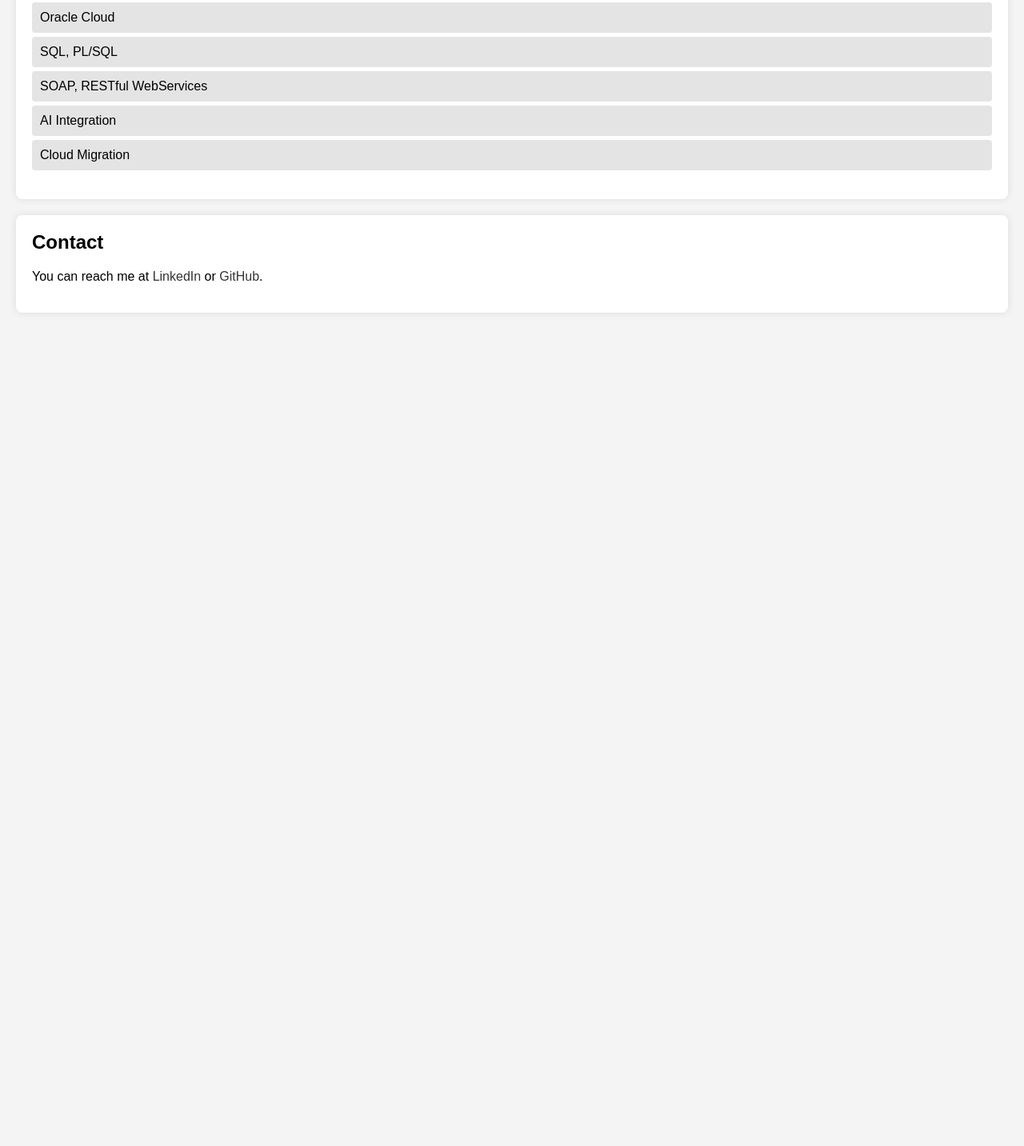
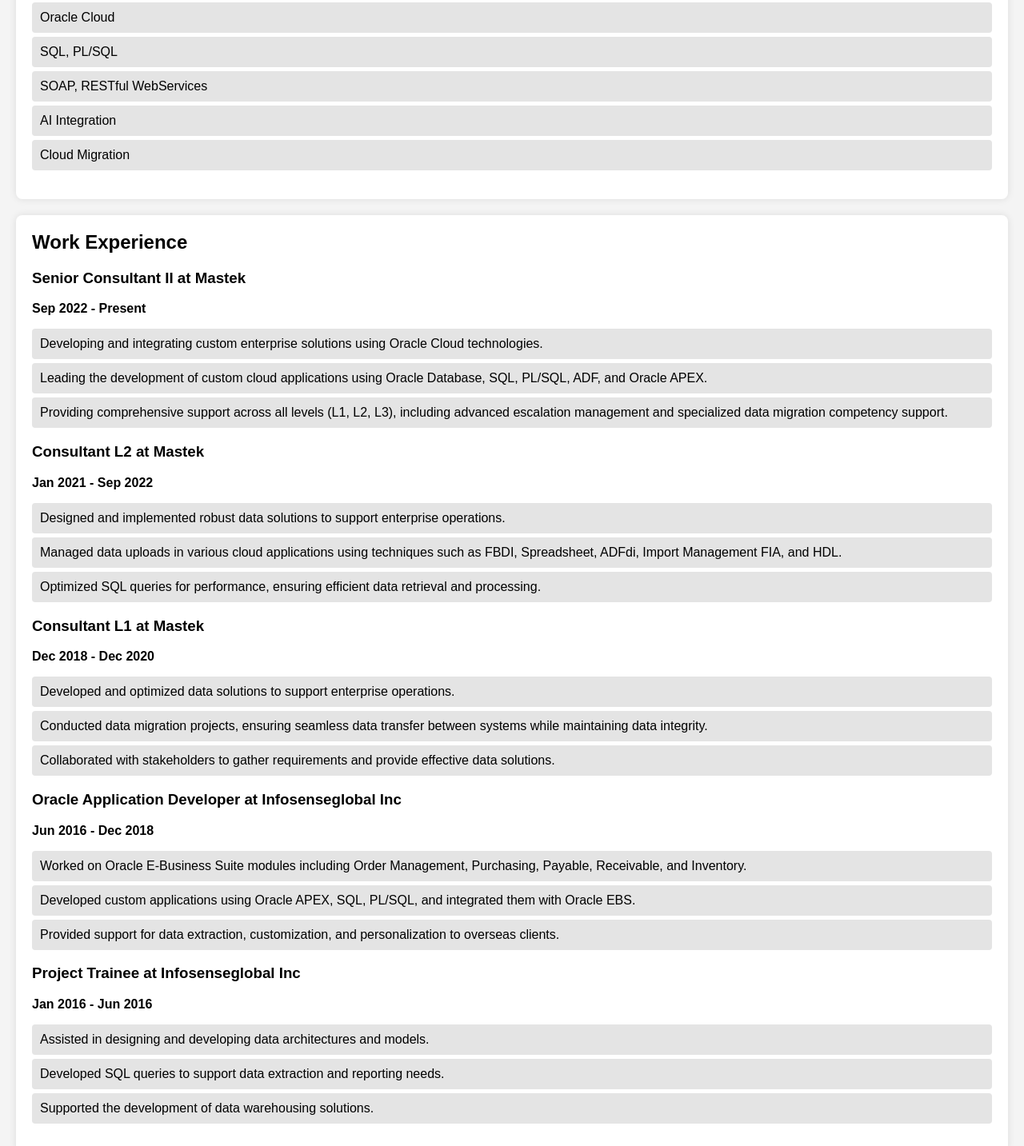
Before and after one commit to yasinmusani/yasinmusani.github.io, a plain HTML site: page index.html in a window 1280 px wide. Shown: the part 327-1760 px from the top of the page at 80% size. Before the commit the page ends 800 px from the top, so only its background shows below. Drawn offline with Linux system fonts and the light colour scheme.

Commit message:
Update index.html

```diff
--- a/index.html
+++ b/index.html
@@ -9,7 +9,7 @@
 <body>
     <header>
         <h1>Yasin Musani</h1>
-        <p>Senior Consultant II at Mastek | Oracle Cloud Innovator in Enterprise>
+        <p>Senior Consultant II at Mastek | Oracle Cloud Innovator in Enterprise Solutions</p>
     </header>
     <section id="about">
         <h2>About Me</h2>
@@ -25,6 +25,54 @@
             <li>Cloud Migration</li>
         </ul>
     </section>
+    <section id="experience">
+        <h2>Work Experience</h2>
+        <div class="job">
+            <h3>Senior Consultant II at Mastek</h3>
+            <p><strong>Sep 2022 - Present</strong></p>
+            <ul>
+                <li>Developing and integrating custom enterprise solutions using Oracle Cloud technologies.</li>
+                <li>Leading the development of custom cloud applications using Oracle Database, SQL, PL/SQL, ADF, and Oracle APEX.</li>
+                <li>Providing comprehensive support across all levels (L1, L2, L3), including advanced escalation management and specialized data migration competency support.</li>
+            </ul>
+        </div>
+        <div class="job">
+            <h3>Consultant L2 at Mastek</h3>
+            <p><strong>Jan 2021 - Sep 2022</strong></p>
+            <ul>
+                <li>Designed and implemented robust data solutions to support enterprise operations.</li>
+                <li>Managed data uploads in various cloud applications using techniques such as FBDI, Spreadsheet, ADFdi, Import Management FIA, and HDL.</li>
+                <li>Optimized SQL queries for performance, ensuring efficient data retrieval and processing.</li>
+            </ul>
+        </div>
+        <div class="job">
+            <h3>Consultant L1 at Mastek</h3>
+            <p><strong>Dec 2018 - Dec 2020</strong></p>
+            <ul>
+                <li>Developed and optimized data solutions to support enterprise operations.</li>
+                <li>Conducted data migration projects, ensuring seamless data transfer between systems while maintaining data integrity.</li>
+                <li>Collaborated with stakeholders to gather requirements and provide effective data solutions.</li>
+            </ul>
+        </div>
+        <div class="job">
+            <h3>Oracle Application Developer at Infosenseglobal Inc</h3>
+            <p><strong>Jun 2016 - Dec 2018</strong></p>
+            <ul>
+                <li>Worked on Oracle E-Business Suite modules including Order Management, Purchasing, Payable, Receivable, and Inventory.</li>
+                <li>Developed custom applications using Oracle APEX, SQL, PL/SQL, and integrated them with Oracle EBS.</li>
+                <li>Provided support for data extraction, customization, and personalization to overseas clients.</li>
+            </ul>
+        </div>
+        <div class="job">
+            <h3>Project Trainee at Infosenseglobal Inc</h3>
+            <p><strong>Jan 2016 - Jun 2016</strong></p>
+            <ul>
+                <li>Assisted in designing and developing data architectures and models.</li>
+                <li>Developed SQL queries to support data extraction and reporting needs.</li>
+                <li>Supported the development of data warehousing solutions.</li>
+            </ul>
+        </div>
+    </section>
     <section id="contact">
         <h2>Contact</h2>
         <p>You can reach me at <a href="https://www.linkedin.com/in/yasinmusani">LinkedIn</a> or <a href="https://github.com/yasinmusani">GitHub</a>.</p>
```
